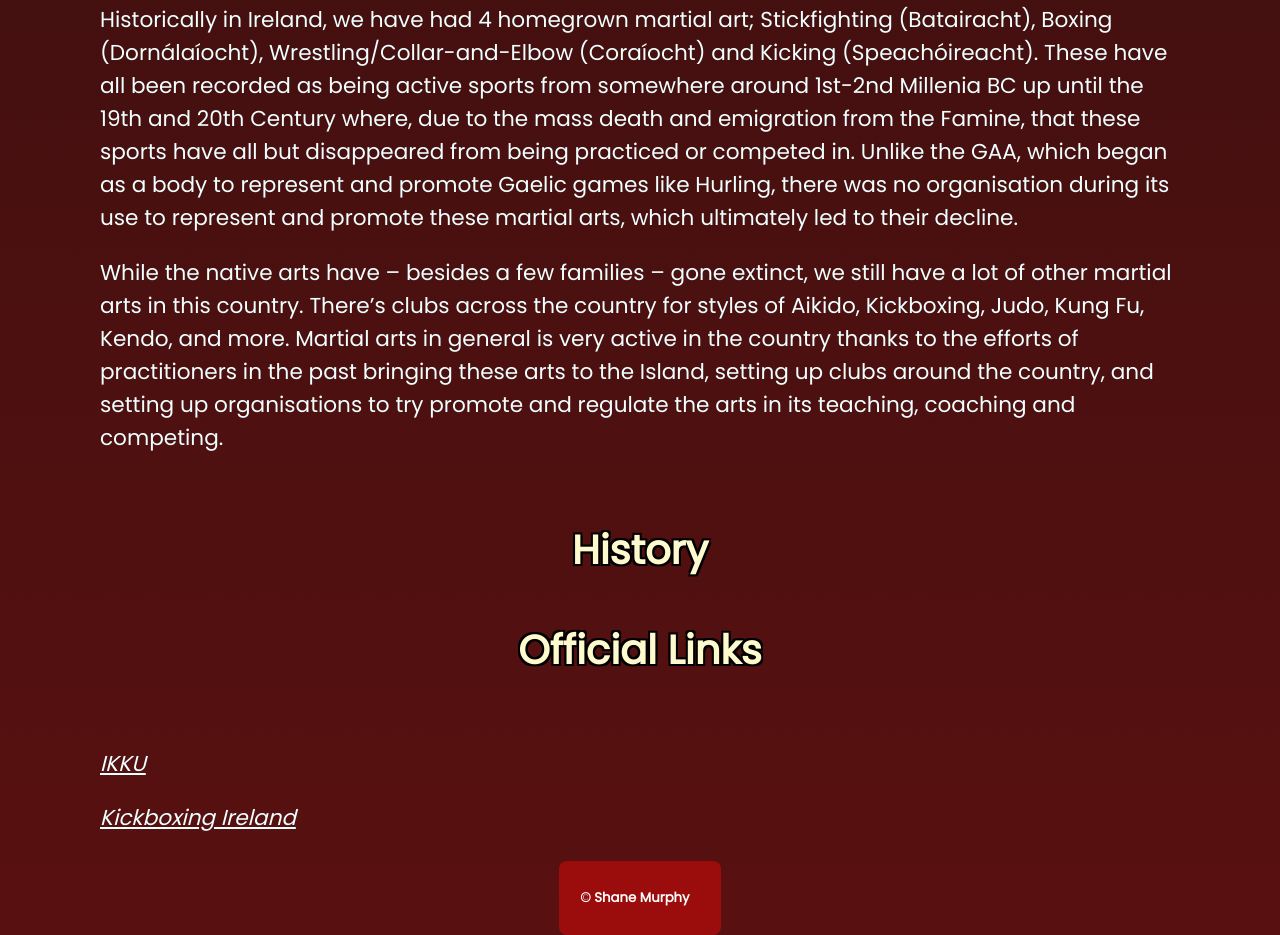
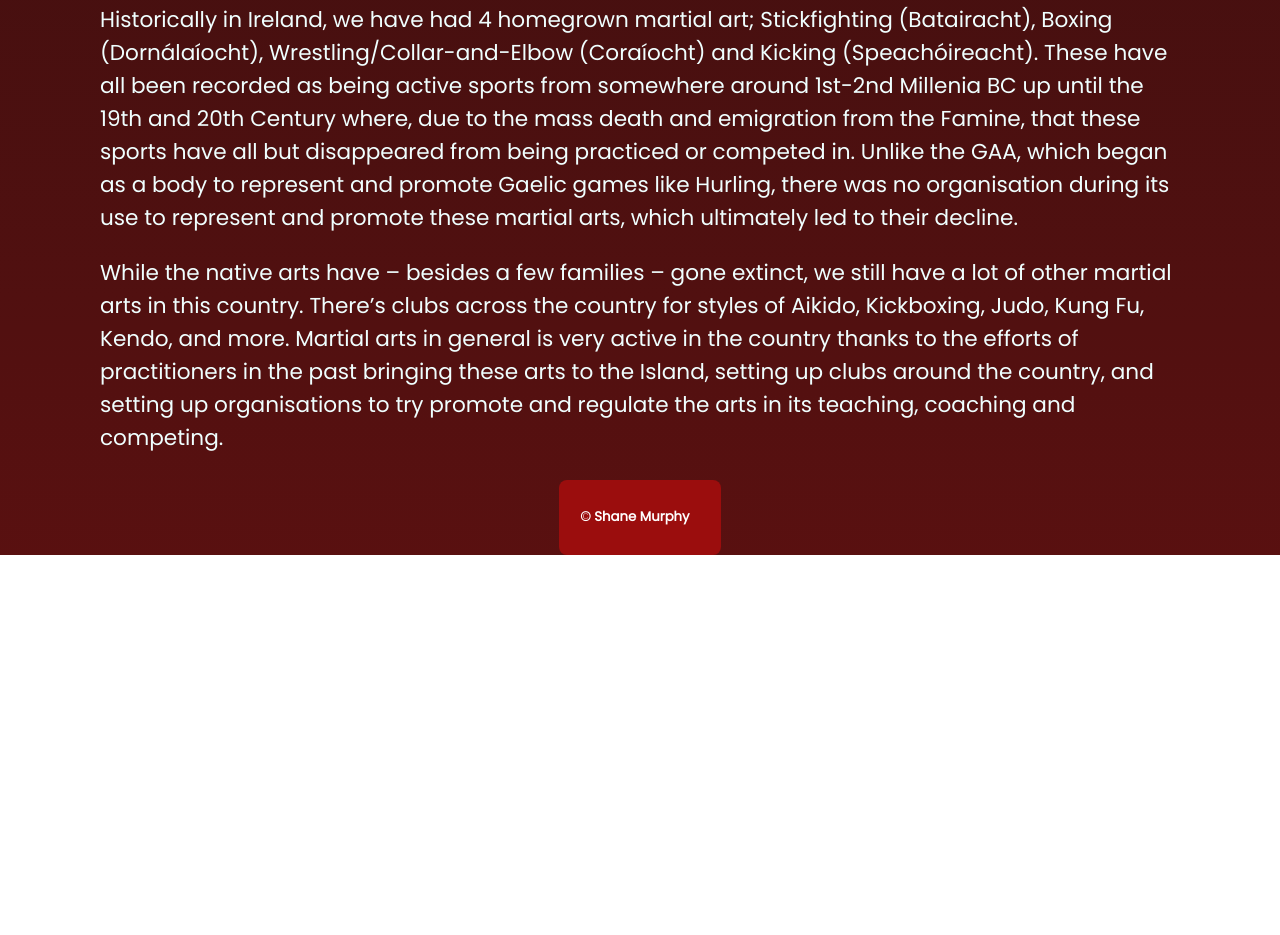
Before and after one commit to shanmur2706/shanmur2706.github.io, a plain HTML site: page index.html in a window 1280 px wide. Shown: the part 351-1286 px from the top of the page. After the commit the page ends 906 px from the top, so only its background shows below. Drawn offline with Linux system fonts and the light colour scheme.

Commit message:
Update index.html

```diff
--- a/index.html
+++ b/index.html
@@ -46,17 +46,6 @@
         </section>
 
         <section>
-            <h3 class="sporttitle"><center><b>History</b></center></h3>
-            <article>
-                <p></p>
-            </article>
-        </section>
-        <section>
-            <h3 class="sporttitle"><center><b>Official Links</b></center></h3> <!-- Make about page with organisations (WAKO/KI, IKKU, ONAKAI, )-->
-        <article class="maintext">
-            <p><a href="http://www.ikku.ie/" title="Irish Kenpo Karate Union"><i>IKKU</i></a></p>
-        <p><a href="https://kickboxingireland.ie/"title="Kickboxing Ireland"><i>Kickboxing Ireland</i></a></p>
-        </article>
             <audio controls autoplay loop hidden e>
                 <source type="audio/mp3" src="/music/eye-of-the-tiger.mp3">
             </audio>
```
